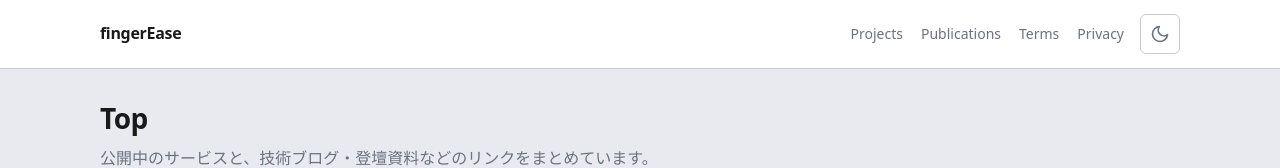
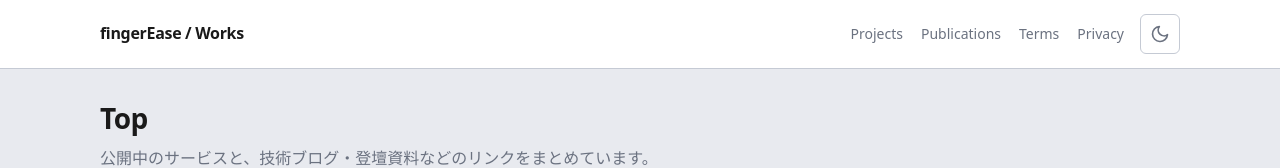
Before and after one commit to finger-ease/finger-ease.github.io, a React (Vite) app: page / in a window 1280 px wide. Shown: the top 168 px of the page. Built offline with nearby package versions, Linux system fonts and the light colour scheme.

Commit message:
Update page titles in index.html and Header component to reflect 'Works' section for improved navigation clarity.

```diff
--- a/index.html
+++ b/index.html
@@ -26,7 +26,7 @@
     <link rel="icon" type="image/svg+xml" href="/favicon.svg" />
     <meta name="viewport" content="width=device-width, initial-scale=1.0" />
     <meta name="description" content="fingerEase - 個人開発プロジェクトポータル" />
-    <title>fingerEase</title>
+    <title>fingerEase / Works</title>
   </head>
   <body>
     <div id="root"></div>
--- a/src/components/Header.tsx
+++ b/src/components/Header.tsx
@@ -7,7 +7,7 @@ export function Header() {
     <header className={styles.header}>
       <div className={styles.inner}>
         <Link to="/" className={styles.siteLink}>
-          fingerEase
+          fingerEase / Works
         </Link>
         <nav className={styles.nav} aria-label="サイト内">
           <Link to="/#projects" className={styles.navLink}>
```
